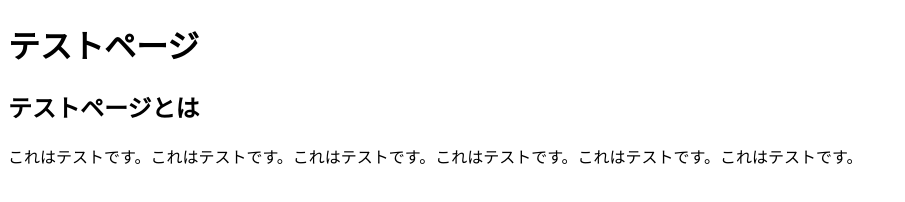
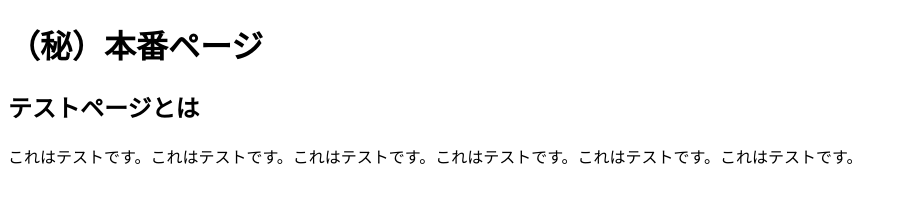
Before and after one commit to kuloiwa/test3, a plain HTML site: page index.html in a window 1280 px wide. Shown: the whole page, without its empty margins (0-905 px from the left). Drawn offline with Linux system fonts and the light colour scheme.

Commit message:
text edit
title chage

```diff
--- a/index.html
+++ b/index.html
@@ -8,7 +8,7 @@
 </head>
 <body>
 <div>
-<h1>テストページ</h1>
+<h1>（秘）本番ページ</h1>
 <h2>テストページとは</h2>
 <p>これはテストです。これはテストです。これはテストです。これはテストです。これはテストです。これはテストです。</p>
 </div>
```
